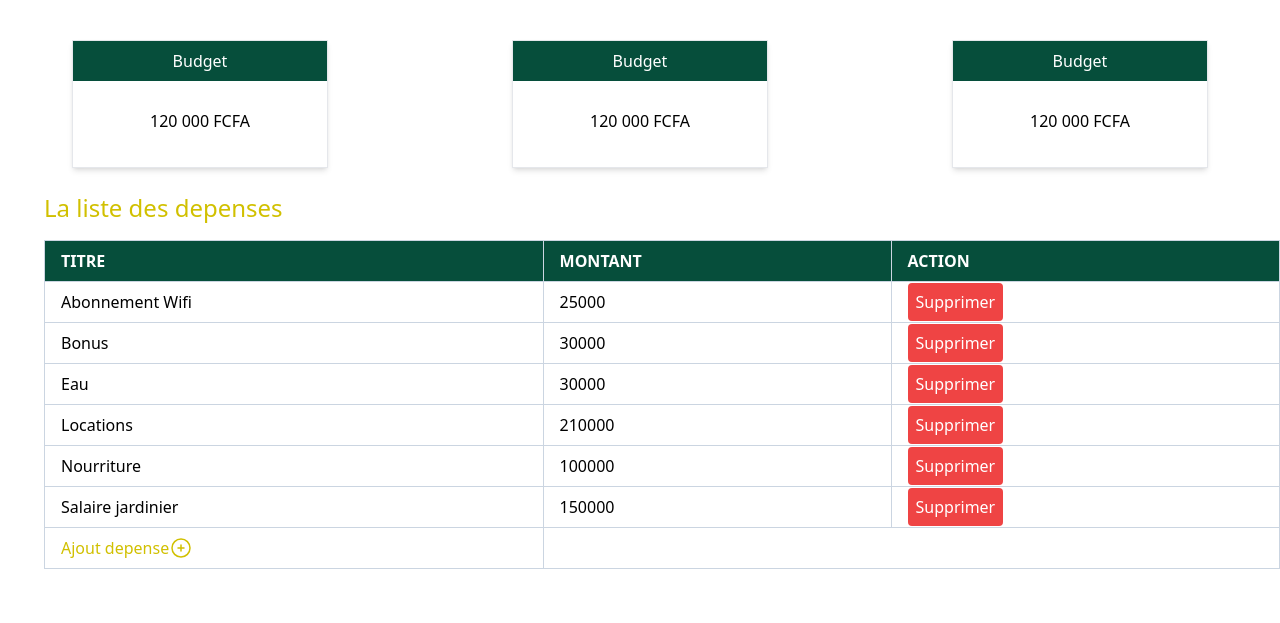
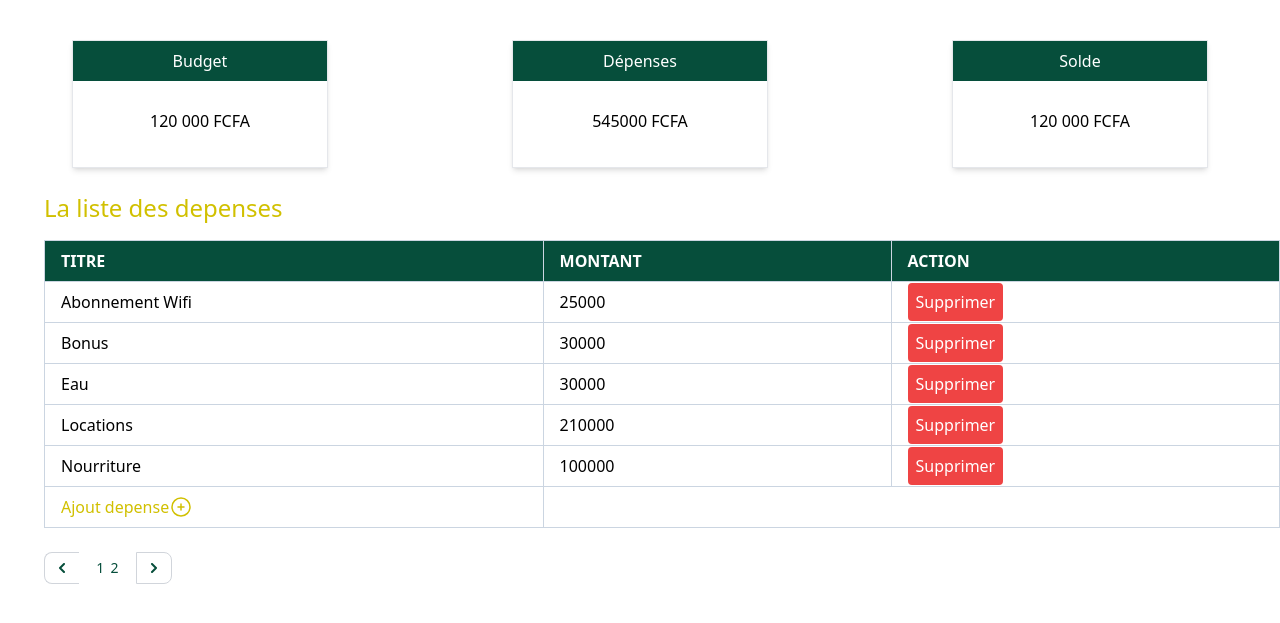
Before and after one commit to aminaozil/Gestion_budget, a Flask app: page / in a window 1280 px wide. Shown: the top 623 px of the page. Run offline with Flask 3, Linux system fonts and the light colour scheme.

Commit message:
supression et modifaction depense

```diff
--- a/app.py
+++ b/app.py
@@ -1,9 +1,11 @@
-from flask import Flask, redirect,render_template, request
+from flask import Flask, flash, redirect,render_template, request
 from flask_sqlalchemy import SQLAlchemy
+from sqlalchemy import func
 
 
 
 app = Flask(__name__)
+app.secret_key = b'_5#y2L"F4Q8z\n\xec]/'
 #configuration SQLAlchemy la base de données et le nom de la bd est gestion_app
 app.config["SQLALCHEMY_DATABASE_URI"] = "sqlite:///gestion_budget.db"
 app.config['SQLALCHEMY_TRACK_MODICATIONS'] = False
@@ -23,28 +25,65 @@ class Depense(db.Model):
 #liste page index pour depense
 @app.route("/")
 def index():
-    depenses = Depense.query.order_by(Depense.titre)
 
-    return render_template("index.html", depenses=depenses)
+    page = request.args.get('page', 1, type=int)  # Default to page 1 if not specified
+    #variable depenses pour listes les depenses par ordre
+    depenses = Depense.query.order_by(Depense.titre).paginate(page=page, per_page=5, error_out=False)
+    #calcul de la somme des depenses on récupère tout les dep puis on util la fonc sum pour faire la somme
+    # et scalar() pour renvoyer une seule valeur
+    total_deps = db.session.query(db.func.sum(Depense.montant)).scalar()
+
+    return render_template("index.html", depenses=depenses, total_deps=total_deps)
 
 #create depense
 @app.route("/create_dep", methods=["GET","POST"])
 def create_dep():
+    error =None
     if request.method == "POST":
         titre = request.form['titre']
         montant = request.form['montant']
         dep = Depense(titre=titre,montant=montant)
+
         try:
             db.session.add(dep)
             db.session.commit()
-            return redirect ("/")
+            error="Ivalid"
+            return redirect("/")
         except Exception:
             return "erreure "
     else:
-        redirect("/create_dep")
+        flash("Ajout fait avec success")
+        redirect("/")
 
-    return render_template("create_depense.html")
+    return render_template("create_depense.html",error=error)
 
+
+@app.route("/delete/<int:id>/")
+def delete(id):
+
+    depenses = Depense.query.get_or_404(id)
+    try:
+        db.session.delete(depenses)
+        db.session.commit()
+        return redirect("/")
+    except Exception:
+
+        print("une erreure s'est produite")
+
+@app.route("/update/<int:id>/", methods=["GET", "POST"])
+def update(id):
+    depense = Depense.query.get_or_404(id)
+    if request.method == "POST":
+        depense.titre = request.form['titre']
+        depense.montant = request.form['montant']
+
+        try:
+            db.session.commit()
+            return redirect("/")
+        except Exception:
+            print("erreur")
+
+    return render_template("update.html", depense=depense)
 
 if __name__ == "__main__":
     app.run(debug=True)
--- a/static/css/main.css
+++ b/static/css/main.css
@@ -588,24 +588,48 @@ video {
   }
 }
 
+.sr-only {
+  position: absolute;
+  width: 1px;
+  height: 1px;
+  padding: 0;
+  margin: -1px;
+  overflow: hidden;
+  clip: rect(0, 0, 0, 0);
+  white-space: nowrap;
+  border-width: 0;
+}
+
 .static {
   position: static;
 }
 
-.float-start {
-  float: inline-start;
+.absolute {
+  position: absolute;
 }
 
-.float-end {
-  float: inline-end;
+.relative {
+  position: relative;
+}
+
+.bottom-0 {
+  bottom: 0px;
+}
+
+.right-0 {
+  right: 0px;
+}
+
+.top-0 {
+  top: 0px;
+}
+
+.z-10 {
+  z-index: 10;
 }
 
 .float-right {
   float: right;
-}
-
-.float-left {
-  float: left;
 }
 
 .m-7 {
@@ -625,24 +649,12 @@ video {
   margin-bottom: 1rem;
 }
 
-.ml-11 {
-  margin-left: 2.75rem;
+.mb-5 {
+  margin-bottom: 1.25rem;
 }
 
-.mr-11 {
-  margin-right: 2.75rem;
-}
-
-.mr-5 {
-  margin-right: 1.25rem;
-}
-
-.ml-10 {
-  margin-left: 2.5rem;
-}
-
-.mb-5 {
-  margin-bottom: 1.25rem;
+.ms-0 {
+  margin-inline-start: 0px;
 }
 
 .block {
@@ -674,63 +687,52 @@ video {
   height: 1.5rem;
 }
 
-.size-10 {
-  width: 2.5rem;
+.h-6 {
+  height: 1.5rem;
+}
+
+.h-10 {
   height: 2.5rem;
 }
 
-.size-16 {
-  width: 4rem;
-  height: 4rem;
+.h-2\.5 {
+  height: 0.625rem;
 }
 
-.size-1\/5 {
-  width: 20%;
-  height: 20%;
+.h-3 {
+  height: 0.75rem;
 }
 
-.h-\[20px\] {
-  height: 20px;
+.h-8 {
+  height: 2rem;
 }
 
 .min-h-32 {
   min-height: 8rem;
 }
 
-.w-\[20px\] {
-  width: 20px;
-}
-
-.w-10 {
-  width: 2.5rem;
-}
-
-.w-11 {
-  width: 2.75rem;
-}
-
-.w-5 {
-  width: 1.25rem;
+.w-6 {
+  width: 1.5rem;
 }
 
 .w-full {
   width: 100%;
 }
 
+.w-2\.5 {
+  width: 0.625rem;
+}
+
+.w-3 {
+  width: 0.75rem;
+}
+
 .min-w-64 {
   min-width: 16rem;
 }
 
-.max-w-sm {
-  max-width: 24rem;
-}
-
 .max-w-md {
   max-width: 28rem;
-}
-
-.table-auto {
-  table-layout: auto;
 }
 
 .border-collapse {
@@ -749,24 +751,26 @@ video {
   flex-wrap: wrap;
 }
 
+.items-center {
+  align-items: center;
+}
+
 .justify-center {
   justify-content: center;
-}
-
-.justify-items-center {
-  justify-items: center;
 }
 
 .gap-10 {
   gap: 2.5rem;
 }
 
+.-space-x-px > :not([hidden]) ~ :not([hidden]) {
+  --tw-space-x-reverse: 0;
+  margin-right: calc(-1px * var(--tw-space-x-reverse));
+  margin-left: calc(-1px * calc(1 - var(--tw-space-x-reverse)));
+}
+
 .rounded {
   border-radius: 0.25rem;
-}
-
-.rounded-2xl {
-  border-radius: 1rem;
 }
 
 .rounded-lg {
@@ -777,8 +781,22 @@ video {
   border-radius: 0.75rem;
 }
 
+.rounded-e-lg {
+  border-start-end-radius: 0.5rem;
+  border-end-end-radius: 0.5rem;
+}
+
+.rounded-s-lg {
+  border-start-start-radius: 0.5rem;
+  border-end-start-radius: 0.5rem;
+}
+
 .border {
   border-width: 1px;
+}
+
+.border-e-0 {
+  border-inline-end-width: 0px;
 }
 
 .border-gray-200 {
@@ -786,39 +804,44 @@ video {
   border-color: rgb(229 231 235 / var(--tw-border-opacity, 1));
 }
 
+.border-gray-300 {
+  --tw-border-opacity: 1;
+  border-color: rgb(209 213 219 / var(--tw-border-opacity, 1));
+}
+
+.border-green-400 {
+  --tw-border-opacity: 1;
+  border-color: rgb(74 222 128 / var(--tw-border-opacity, 1));
+}
+
 .border-slate-300 {
   --tw-border-opacity: 1;
   border-color: rgb(203 213 225 / var(--tw-border-opacity, 1));
 }
 
-.border-slate-400 {
+.border-blue-300 {
   --tw-border-opacity: 1;
-  border-color: rgb(148 163 184 / var(--tw-border-opacity, 1));
+  border-color: rgb(147 197 253 / var(--tw-border-opacity, 1));
 }
 
-.border-slate-500 {
+.border-red-400 {
   --tw-border-opacity: 1;
-  border-color: rgb(100 116 139 / var(--tw-border-opacity, 1));
+  border-color: rgb(248 113 113 / var(--tw-border-opacity, 1));
 }
 
-.border-gray-300 {
-  --tw-border-opacity: 1;
-  border-color: rgb(209 213 219 / var(--tw-border-opacity, 1));
+.bg-emerald-900 {
+  --tw-bg-opacity: 1;
+  background-color: rgb(6 78 59 / var(--tw-bg-opacity, 1));
 }
 
-.border-gray-400 {
-  --tw-border-opacity: 1;
-  border-color: rgb(156 163 175 / var(--tw-border-opacity, 1));
+.bg-gray-50 {
+  --tw-bg-opacity: 1;
+  background-color: rgb(249 250 251 / var(--tw-bg-opacity, 1));
 }
 
-.bg-blue-700 {
+.bg-green-100 {
   --tw-bg-opacity: 1;
-  background-color: rgb(29 78 216 / var(--tw-bg-opacity, 1));
-}
-
-.bg-gray-300 {
-  --tw-bg-opacity: 1;
-  background-color: rgb(209 213 219 / var(--tw-bg-opacity, 1));
+  background-color: rgb(220 252 231 / var(--tw-bg-opacity, 1));
 }
 
 .bg-red-500 {
@@ -907,44 +891,34 @@ video {
   padding-bottom: 0.625rem;
 }
 
-.pt-10 {
-  padding-top: 2.5rem;
+.py-3 {
+  padding-top: 0.75rem;
+  padding-bottom: 0.75rem;
+}
+
+.px-3 {
+  padding-left: 0.75rem;
+  padding-right: 0.75rem;
+}
+
+.pb-10 {
+  padding-bottom: 2.5rem;
 }
 
 .pl-10 {
   padding-left: 2.5rem;
 }
 
-.pl-5 {
-  padding-left: 1.25rem;
-}
-
-.pr-5 {
-  padding-right: 1.25rem;
-}
-
-.pr-6 {
-  padding-right: 1.5rem;
-}
-
-.pl-6 {
-  padding-left: 1.5rem;
-}
-
 .pl-11 {
   padding-left: 2.75rem;
 }
 
-.pl-7 {
-  padding-left: 1.75rem;
+.pr-10 {
+  padding-right: 2.5rem;
 }
 
-.pb-10 {
-  padding-bottom: 2.5rem;
-}
-
-.pr-10 {
-  padding-right: 2.5rem;
+.pt-10 {
+  padding-top: 2.5rem;
 }
 
 .text-left {
@@ -965,24 +939,59 @@ video {
   line-height: 1.25rem;
 }
 
-.font-bold {
-  font-weight: 700;
+.text-xl {
+  font-size: 1.25rem;
+  line-height: 1.75rem;
+}
+
+.text-base {
+  font-size: 1rem;
+  line-height: 1.5rem;
+}
+
+.font-medium {
+  font-weight: 500;
 }
 
 .font-normal {
   font-weight: 400;
 }
 
-.font-medium {
-  font-weight: 500;
-}
-
-.font-light {
-  font-weight: 300;
+.font-bold {
+  font-weight: 700;
 }
 
 .uppercase {
   text-transform: uppercase;
+}
+
+.leading-tight {
+  line-height: 1.25;
+}
+
+.text-\[\#D1C000\] {
+  --tw-text-opacity: 1;
+  color: rgb(209 192 0 / var(--tw-text-opacity, 1));
+}
+
+.text-emerald-900 {
+  --tw-text-opacity: 1;
+  color: rgb(6 78 59 / var(--tw-text-opacity, 1));
+}
+
+.text-gray-900 {
+  --tw-text-opacity: 1;
+  color: rgb(17 24 39 / var(--tw-text-opacity, 1));
+}
+
+.text-green-500 {
+  --tw-text-opacity: 1;
+  color: rgb(34 197 94 / var(--tw-text-opacity, 1));
+}
+
+.text-green-700 {
+  --tw-text-opacity: 1;
+  color: rgb(21 128 61 / var(--tw-text-opacity, 1));
 }
 
 .text-white {
@@ -990,52 +999,24 @@ video {
   color: rgb(255 255 255 / var(--tw-text-opacity, 1));
 }
 
-.text-lime-400 {
+.text-blue-600 {
   --tw-text-opacity: 1;
-  color: rgb(163 230 53 / var(--tw-text-opacity, 1));
+  color: rgb(37 99 235 / var(--tw-text-opacity, 1));
 }
 
-.text-lime-300 {
+.text-gray-500 {
   --tw-text-opacity: 1;
-  color: rgb(190 242 100 / var(--tw-text-opacity, 1));
+  color: rgb(107 114 128 / var(--tw-text-opacity, 1));
 }
 
-.text-lime-200 {
+.text-red-500 {
   --tw-text-opacity: 1;
-  color: rgb(217 249 157 / var(--tw-text-opacity, 1));
+  color: rgb(239 68 68 / var(--tw-text-opacity, 1));
 }
 
-.text-amber-300 {
+.text-red-700 {
   --tw-text-opacity: 1;
-  color: rgb(252 211 77 / var(--tw-text-opacity, 1));
-}
-
-.text-yellow-300 {
-  --tw-text-opacity: 1;
-  color: rgb(253 224 71 / var(--tw-text-opacity, 1));
-}
-
-.text-\[\#D1C000\] {
-  --tw-text-opacity: 1;
-  color: rgb(209 192 0 / var(--tw-text-opacity, 1));
-}
-
-.text-gray-900 {
-  --tw-text-opacity: 1;
-  color: rgb(17 24 39 / var(--tw-text-opacity, 1));
-}
-
-.text-emerald-900 {
-  --tw-text-opacity: 1;
-  color: rgb(6 78 59 / var(--tw-text-opacity, 1));
-}
-
-.underline {
-  text-decoration-line: underline;
-}
-
-.decoration-solid {
-  text-decoration-style: solid;
+  color: rgb(185 28 28 / var(--tw-text-opacity, 1));
 }
 
 .shadow-md {
--- a/templates/index.html
+++ b/templates/index.html
@@ -1,18 +1,24 @@
 {% extends "base.html" %}
+
 
   {% block content %}
       <div>
         <div class="container pt-10">
           <div>
+
             <div class="grid grid-cols-3 gap-10">
               <div class="bg-white shadow-md min-w-64 min-h-32 mx-auto border border-gray-200 "><div class="grid-flow-row px-4 py-2 bg-emerald-900 text-white text-center">Budget</div><p class="text-center m-7"> 120 000 FCFA</p></div>
-              <div class="bg-white shadow-md min-w-64 min-h-32 mx-auto border border-gray-200 "><div class="grid-flow-row px-4 py-2 bg-emerald-900 text-white text-center">Budget</div><p class="text-center m-7"> 120 000 FCFA</p></div>
-              <div class="bg-white shadow-md min-w-64 min-h-32 mx-auto border border-gray-200 "><div class="grid-flow-row px-4 py-2 bg-emerald-900 text-white text-center">Budget</div><p class="text-center m-7"> 120 000 FCFA</p></div>
+              <div class="bg-white shadow-md min-w-64 min-h-32 mx-auto border border-gray-200 "><div class="grid-flow-row px-4 py-2 bg-emerald-900 text-white text-center">Dépenses</div><p class="text-center m-7">{{ total_deps }} FCFA</p></div>
+              <div class="bg-white shadow-md min-w-64 min-h-32 mx-auto border border-gray-200 "><div class="grid-flow-row px-4 py-2 bg-emerald-900 text-white text-center">Solde</div><p class="text-center m-7"> 120 000 FCFA</p></div>
             </div>
+
           </div>
           <br>
           <div class="pl-11">
             <h1 class="font text-2xl mb-4 text-[#D1C000]">La liste des depenses</h1>
+            {% include "layouts.html" %}
+
+
             <table class="border-collapse border border-slate-300 inline-table w-full">
                 <thead>
                   <tr>
@@ -27,11 +33,12 @@
                 {% for depense in depenses %}
                 <tbody>
                   <tr>
-                    <td class="border border-slate-300 px-4 py-2">{{depense.titre}}</td>
-                    <td class="border border-slate-300 px-4 py-2">{{depense.montant}}</td>
+                    <td class="border border-slate-300 px-4 py-2"><a href="/update/{{depense.id}}/">{{depense.titre}}</a></td>
+                    <td class="border border-slate-300 px-4 py-2"><a href="/update/{{depense.id}}/">{{depense.montant}}</a></td>
 
                     <td class="border border-slate-300 px-4 py-2">
-                      <a href="#" class="bg-red-500 hover:bg-red-600 active:bg-red-700 focus:outline-none focus:ring focus:ring-violet-300 p-2 rounded text-white">
+                      <a href="/delete/{{depense.id}}/"
+                      class="bg-red-500 hover:bg-red-600 active:bg-red-700 focus:outline-none focus:ring focus:ring-violet-300 p-2 rounded text-white">
                         Supprimer
                       </a>
 
@@ -52,6 +59,79 @@
                   </td>
                  </tr>
               </table>
+
+              <br>
+              <br>
+              <nav aria-label="Page navigation example">
+                <ul class="flex items-center -space-x-px h-8 text-sm">
+                  {% if depenses.has_prev %}
+
+                  <li>
+                    <a href="/?page={{ depenses.prev_num }}" class="flex items-center justify-center px-3 h-8 ms-0 leading-tight text-emerald-900 bg-white border border-e-0 border-gray-300 rounded-s-lg hover:bg-gray-100 hover:text-gray-700 dark:bg-gray-800 dark:border-gray-700 dark:text-gray-400 dark:hover:bg-gray-700 dark:hover:text-white">
+                      <span class="sr-only">Previous</span>
+                      <svg class="w-2.5 h-2.5 rtl:rotate-180" aria-hidden="true" xmlns="http://www.w3.org/2000/svg" fill="none" viewBox="0 0 6 10">
+                        <path stroke="currentColor" stroke-linecap="round" stroke-linejoin="round" stroke-width="2" d="M5 1 1 5l4 4"/>
+                      </svg>
+                    </a>
+                  </li>
+                  {% else %}
+                  <li>
+                    <a href="" class="flex items-center justify-center px-3 h-8 ms-0 leading-tight text-emerald-900 bg-white border border-e-0 border-gray-300 rounded-s-lg hover:bg-gray-100 hover:text-gray-700 dark:bg-gray-800 dark:border-gray-700 dark:text-gray-400 dark:hover:bg-gray-700 dark:hover:text-white">
+                      <span class="sr-only">Previous</span>
+                      <svg class="w-2.5 h-2.5 rtl:rotate-180" aria-hidden="true" xmlns="http://www.w3.org/2000/svg" fill="none" viewBox="0 0 6 10">
+                        <path stroke="currentColor" stroke-linecap="round" stroke-linejoin="round" stroke-width="2" d="M5 1 1 5l4 4"/>
+                      </svg>
+                    </a>
+                  </li>
+                  {% endif %}
+                   &nbsp;&nbsp;
+                  {% for page_num in depenses.iter_pages() %}
+
+                  <!-- Check if the page number exists (not None) -->
+                  {% if page_num %}
+                  &nbsp;&nbsp;
+                  <!-- Check if the current page is not the active page -->
+                  {% if page_num != depenses.page %}
+                  <!-- Create a clickable link for the page number -->
+                  <li class="page-item"><a class="page-link text-emerald-900" href="/?page={{ page_num }}">{{ page_num }}</a></li>&nbsp;&nbsp;
+                  {% else %}
+
+                  <!-- Highlight the current page as active and not clickable -->
+                  <li class="page-item active" aria-current="page">
+                      <span class="page-link text-emerald-900">{{ page_num }}</span>
+                  </li>
+                  {% endif %}
+                  {% else %}
+
+                  <!-- For gaps in the pagination links, show ellipsis -->
+                  <li class="page-item disabled"><span class="page-link">...</span></li>
+                  {% endif %}
+                  {% endfor %}
+                  &nbsp;&nbsp;
+                  {% if depenses.has_next %}
+
+                  <li>
+
+                    <a href="/?page={{ depenses.next_num }}" class="flex items-center justify-center px-3 h-8 leading-tight text-emerald-900 bg-white border border-gray-300 rounded-e-lg hover:bg-gray-100 hover:text-gray-700 dark:bg-gray-800 dark:border-gray-700 dark:text-gray-400 dark:hover:bg-gray-700 dark:hover:text-white">
+                      <span class="sr-only">Next</span>
+                      <svg class="w-2.5 h-2.5 rtl:rotate-180" aria-hidden="true" xmlns="http://www.w3.org/2000/svg" fill="none" viewBox="0 0 6 10">
+                        <path stroke="currentColor" stroke-linecap="round" stroke-linejoin="round" stroke-width="2" d="m1 9 4-4-4-4"/>
+                      </svg>
+                    </a>
+                  </li>
+                  {% else %}
+                  <li>
+                    <a href="#" class="flex items-center justify-center px-3 h-8 leading-tight text-emerald-900 bg-white border border-gray-300 rounded-e-lg hover:bg-gray-100 hover:text-gray-700 dark:bg-gray-800 dark:border-gray-700 dark:text-gray-400 dark:hover:bg-gray-700 dark:hover:text-white">
+                      <span class="sr-only">Next</span>
+                      <svg class="w-2.5 h-2.5 rtl:rotate-180" aria-hidden="true" xmlns="http://www.w3.org/2000/svg" fill="none" viewBox="0 0 6 10">
+                        <path stroke="currentColor" stroke-linecap="round" stroke-linejoin="round" stroke-width="2" d="m1 9 4-4-4-4"/>
+                      </svg>
+                    </a>
+                  </li>
+                  {% endif %}
+                </ul>
+              </nav>
+
             </div>
 
             </div>
--- /dev/null
+++ b/templates/layouts.html
@@ -0,0 +1,19 @@
+<!Doctype html>
+<title>My Application</title>
+{% with messages = get_flashed_messages() %}
+  {% if messages %}
+    <ul class=flashes>
+    {% for message in messages %}
+    <div class="bg-green-100 border border-green-400 text-green-700 px-4 py-3 rounded relative" role="alert">
+
+      <span class="block sm:inline font text-xl"><li>{{ message }}</li></span>
+      <span class="absolute top-0 bottom-0 right-0 px-4 py-3">
+        <svg class="fill-current h-6 w-6 text-green-500" role="button" xmlns="http://www.w3.org/2000/svg" viewBox="0 0 20 20"><title>Close</title><path d="M14.348 14.849a1.2 1.2 0 0 1-1.697 0L10 11.819l-2.651 3.029a1.2 1.2 0 1 1-1.697-1.697l2.758-3.15-2.759-3.152a1.2 1.2 0 1 1 1.697-1.697L10 8.183l2.651-3.031a1.2 1.2 0 1 1 1.697 1.697l-2.758 3.152 2.758 3.15a1.2 1.2 0 0 1 0 1.698z"/></svg>
+      </span>
+    </div>
+
+    {% endfor %}
+    </ul>
+  {% endif %}
+{% endwith %}
+{% block body %}{% endblock %}
```
Also changed, not shown: other parts of static/css/main.css (+70 -65 lines), templates/supression.html (added, +19 -0 lines), templates/update.html (added, +21 -0 lines), instance/gestion_budget.db.
